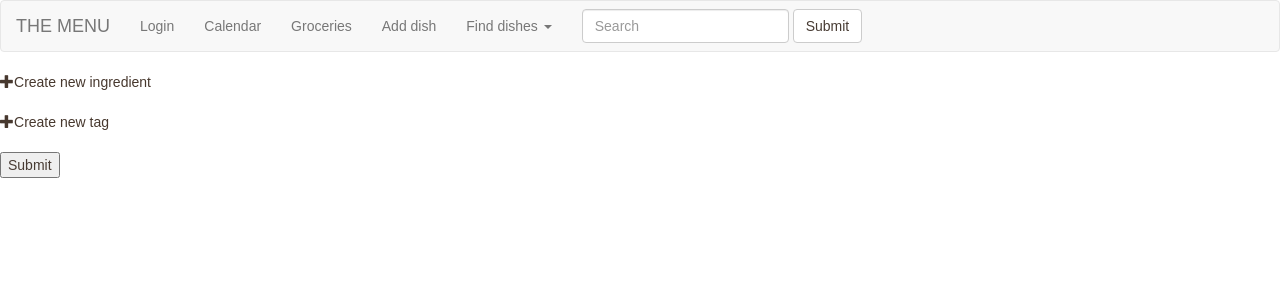
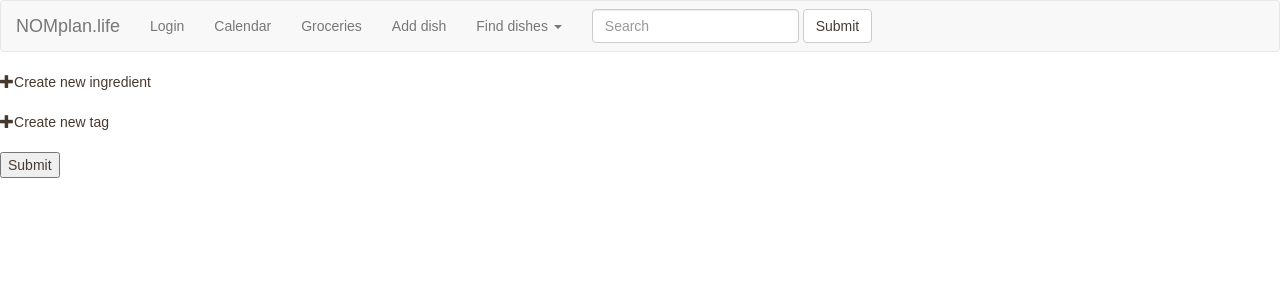
Before and after one commit to softmox/themenu, a Django app: template themenu/templates/themenu/dish_form.html in a window 1280 px wide. Shown: the top 300 px of the page. Run offline with Django 3.2, Linux system fonts and the light colour scheme; the template is opened without the code that fills it, so the values that code supplies are empty; some libraries are stand-ins or nearby versions; some web fonts are replaced.

Commit message:
+ rebrand for #64

```diff
--- a/themenu/templates/themenu/header.html
+++ b/themenu/templates/themenu/header.html
@@ -10,7 +10,7 @@
         <span class="icon-bar"></span>
         <span class="icon-bar"></span>
       </button>
-      <a class="navbar-brand" href="{% url 'index' %}">THE MENU</a>
+      <a class="navbar-brand" href="{% url 'index' %}">NOMplan.life</a>
     </div>
     <!-- Collect the nav links, forms, and other content for toggling -->
     <div class="collapse navbar-collapse" id="bs-example-navbar-collapse-1">
--- a/themenu/templates/themenu/layout.html
+++ b/themenu/templates/themenu/layout.html
@@ -4,7 +4,7 @@
   <meta charset="utf-8">
   <meta http-equiv="X-UA-Compatible" content="IE=edge">
   <meta name="viewport" content="width=device-width, initial-scale=1">
-  <title>The Menu</title>
+  <title>NOMplan.life</title>
   <link rel="apple-touch-icon" sizes="57x57" href="https://d2fcjrtizqatsy.cloudfront.net/nom-plan.ico/apple-icon-57x57.png">
   <link rel="apple-touch-icon" sizes="60x60" href="https://d2fcjrtizqatsy.cloudfront.net/nom-plan.ico/apple-icon-60x60.png">
   <link rel="apple-touch-icon" sizes="72x72" href="https://d2fcjrtizqatsy.cloudfront.net/nom-plan.ico/apple-icon-72x72.png">
```
